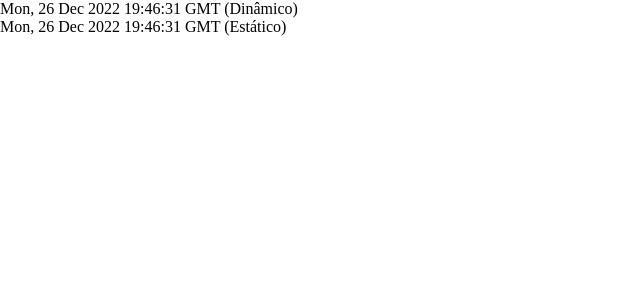
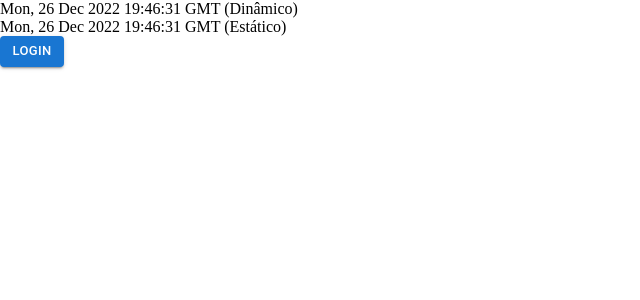
Before and after one commit to EricDagostim/poo, a Next.js app: page /tempo in a window 1280 px wide. Shown: the top 300 px of the page, without its empty margins (0-640 px from the left). Built offline with nearby package versions, Linux system fonts and the light colour scheme.

Commit message:
link page login adicionado

```diff
--- a/src/pages/tempo.js
+++ b/src/pages/tempo.js
@@ -1,3 +1,6 @@
+import Link from 'next/link';
+import Button from '@mui/material/Button';
+
 function Tempo(props){
     const dynamicDate = new Date();
     const dynamicDateString = dynamicDate.toGMTString();
@@ -8,6 +11,12 @@ function Tempo(props){
             <div>
                 <div>{dynamicDateString} (Dinâmico)</div>
                 <div>{props.staticDateString} (Estático)</div>
+
+                <Link href='/'>
+                    <Button variant="contained" color="primary" size="small">
+                    Login
+                    </Button>
+                </Link>
             </div>
         </>
     )
```
